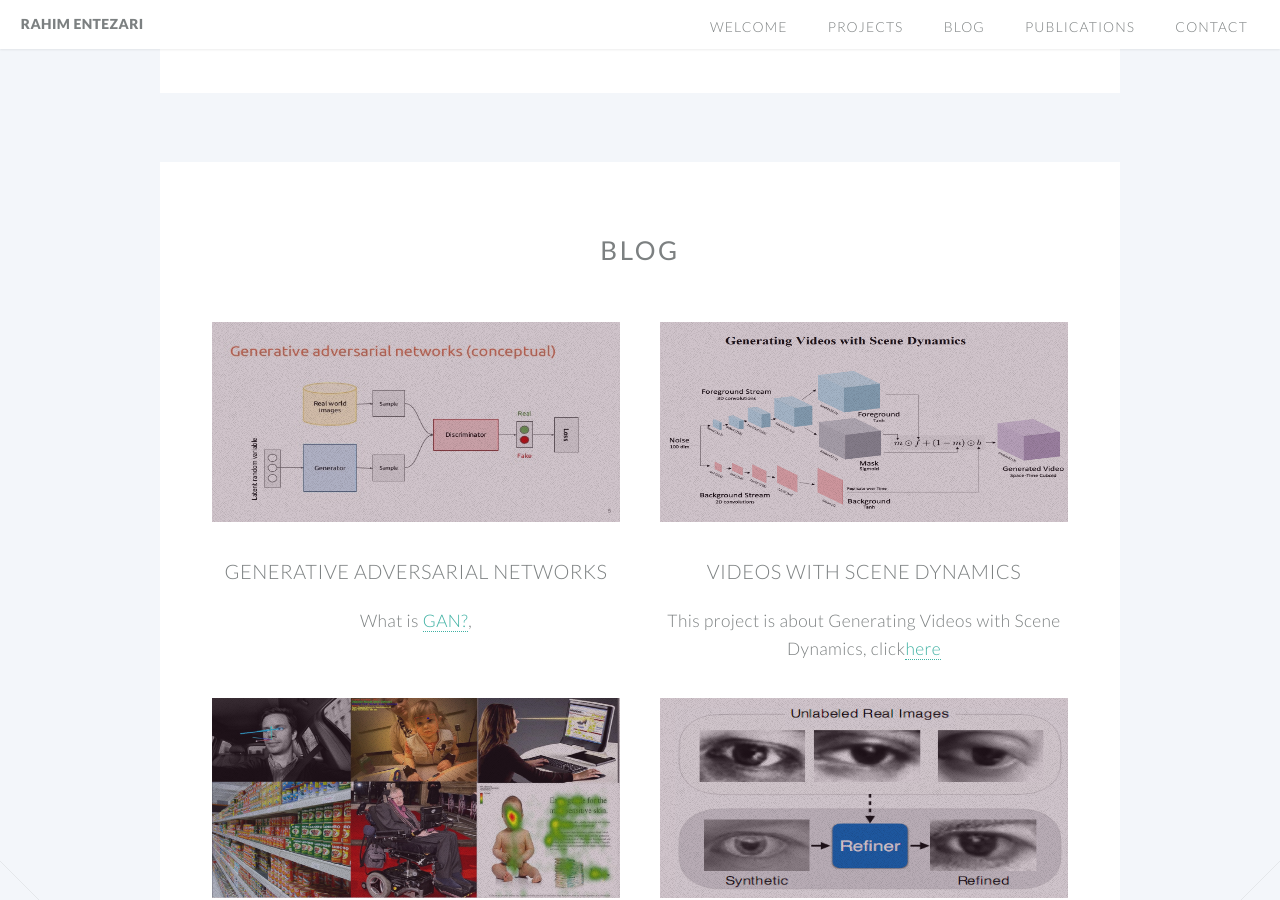
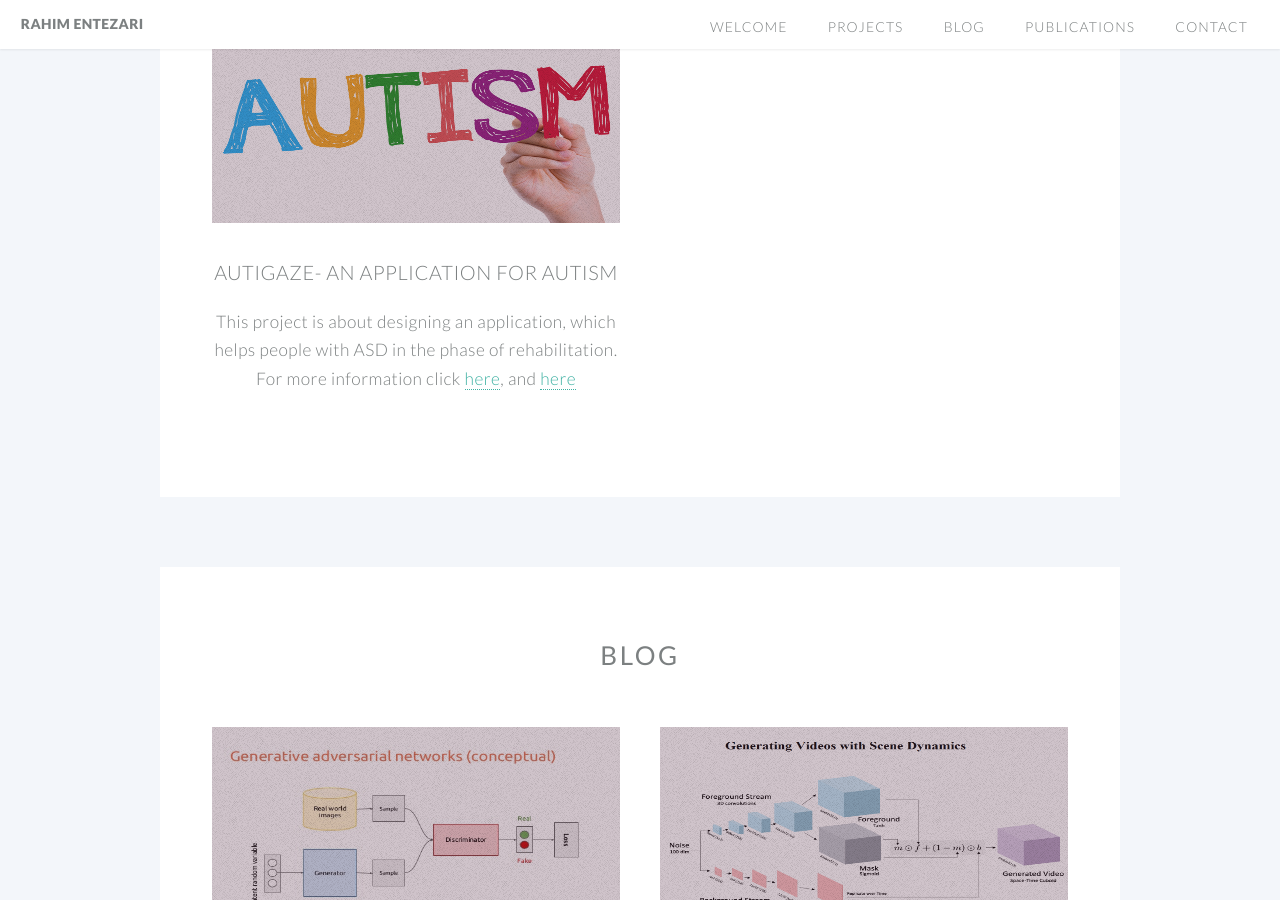
Before and after one commit to rahimentezari/rahim.github.io, a Jekyll site: the page built from index.html, in a window 1280 px wide and 900 px high, scrolled down 2066 px. Built offline with Jekyll 4.4.1, drawn with Linux system fonts in a browser that asks for light colours.

Commit message:
Update index.html

```diff
--- a/index.html
+++ b/index.html
@@ -73,6 +73,17 @@
 										<h3>Human Gaze Estimation Using Deep-PGM</h3>
 									</header>
 									<p> This project is about using HCRF model as PGM, and deep learning as feature extractor,for estimating Human Gaze.For more information click <a href="https://github.com/rahimentezari/DeepHCRF-GazeEstimation">here</a>, </p>
+								</section>
+
+							</div>
+							<div class="6u">
+
+								<section>
+									<a href="#" class="image featured"><img src="images/asd.jpg" alt="HTML5 Icon" width="50" height="200"> </a>
+									<header>
+										<h3>autigaze- An application for autism</h3>
+									</header>
+									<p> This project is about designing an application, which helps people with ASD in the phase of rehabilitation. For more information click <a href="https://rahimentezari.github.io/blog/gaze.html">here</a>, and <a href="https://rahimentezari.github.io/blog/gaze.html">here</a> </p>
 								</section>
 
 							</div>
```
